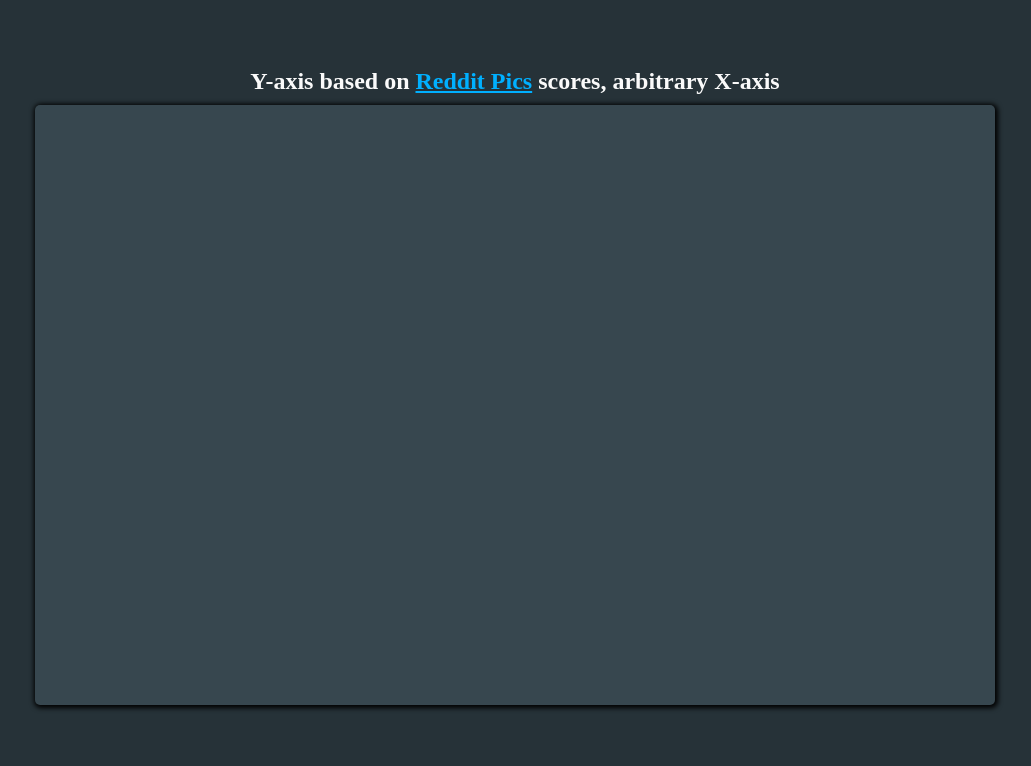
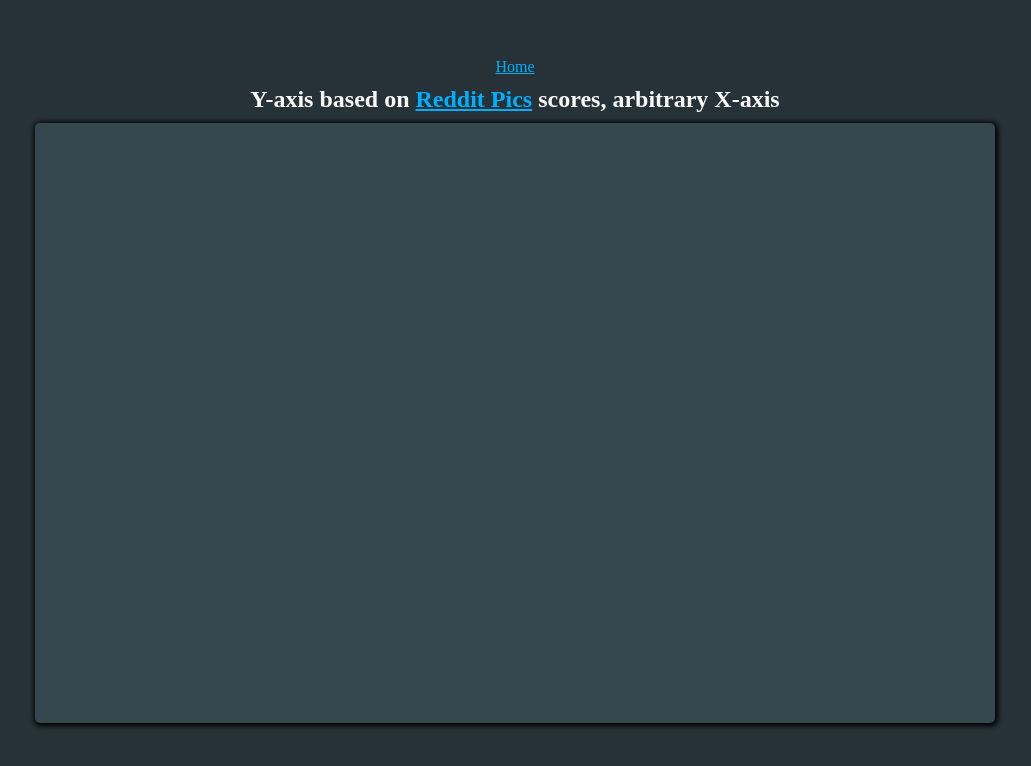
Before and after one commit to nem035/d3-reddit-pics, a website: page pages/axis/index.html in a window 1280 px wide. Shown: the whole page, without its empty margins (125-1156 px from the left). Drawn offline with nearby package versions, Linux system fonts and the light colour scheme; no server answers.

Commit message:
home link

```diff
--- a/pages/axis/index.html
+++ b/pages/axis/index.html
@@ -6,6 +6,7 @@
     <link rel="stylesheet" href="../../index.css"/>
   </head>
   <body class="content">
+    <a href="../../index.html">Home</a>
     <h2>
       Y-axis based on <a href="https://www.reddit.com/r/pics.json">Reddit Pics</a> scores, arbitrary X-axis
     </h2>
```
Also changed, not shown: pages/bars/index.html (+1 -0 lines).
